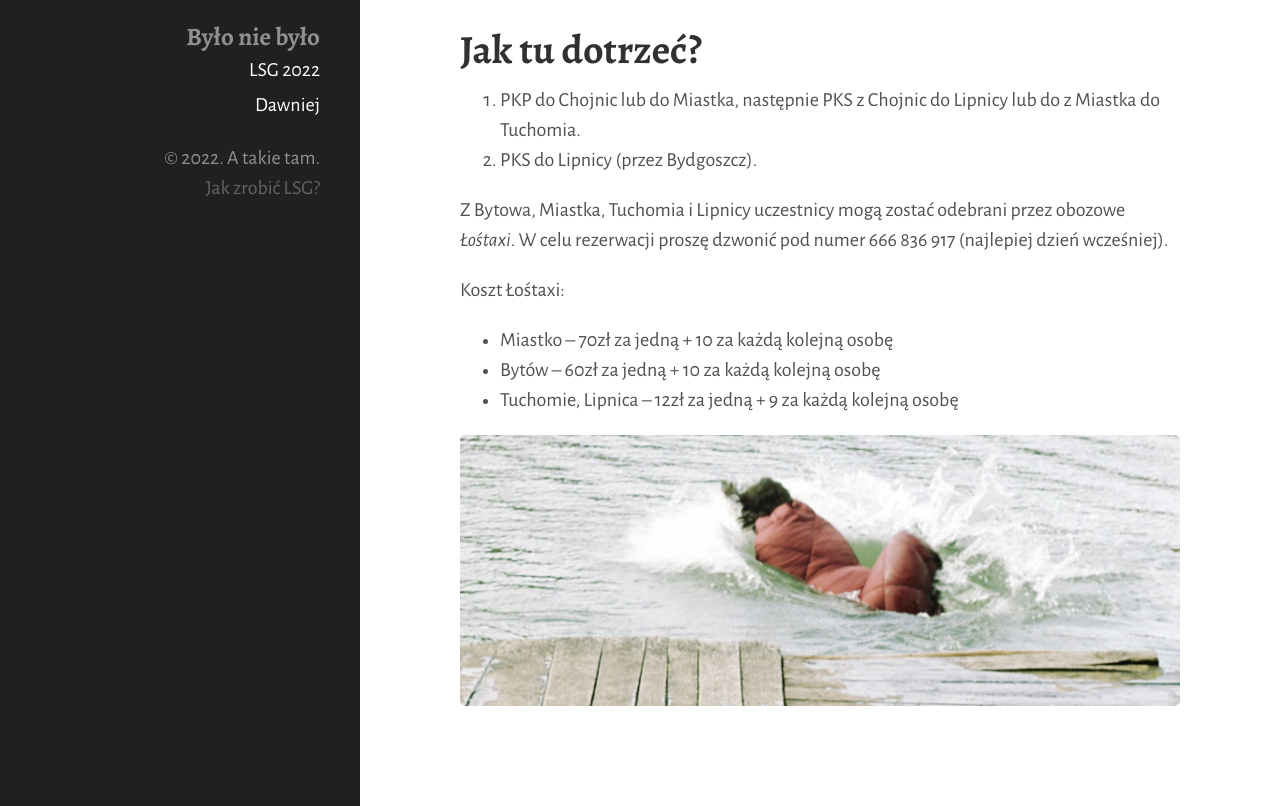
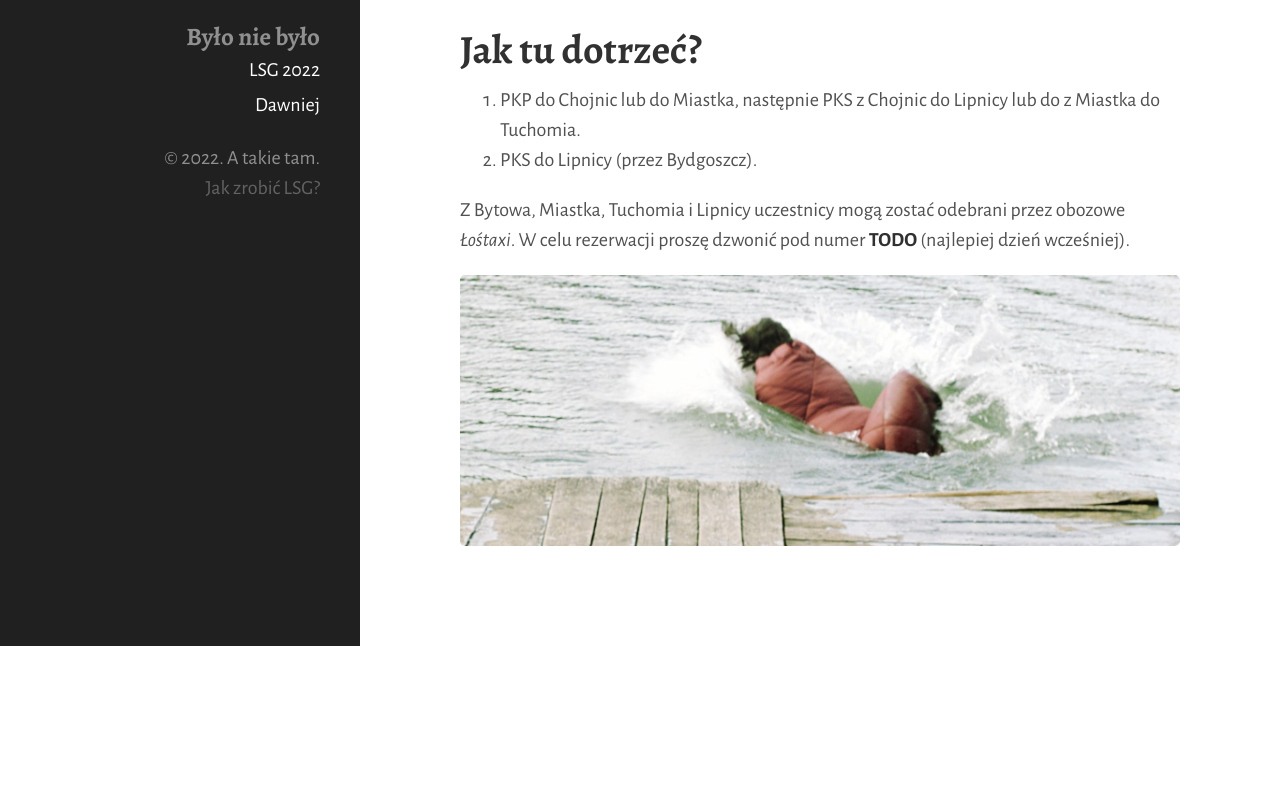
Before and after one commit to tasuki/lsg, a Jekyll site: the page built from mapa.md, in a window 1280 px wide and 900 px high, scrolled down 590 px, cut to the strip 94-900 px from the top of the window. Built offline with Jekyll 4.4.1, drawn with Linux system fonts in a browser that asks for light colours; nearby versions of some CDN libraries; after the commit the page ends 1330 px from its top, so only the background shows below that.

Commit message:
Mapy.cz slow, bring back the G... also Łośtax

```diff
--- a/mapa.md
+++ b/mapa.md
@@ -9,25 +9,22 @@ Przystanek Alaska
 Gliśno Wielkie 3
 77-130 Lipnica
 
-<!-- ffs friggen goggel losin things
-<iframe src="https://www.google.com/maps/embed?pb=!1m18!1m12!1m3!1d155184.2293570478!2d17.262679489888434!3d54.10749304699728!2m3!1f0!2f0!3f0!3m2!1i1024!2i768!4f13.1!3m3!1m2!1s0x470204cd93cb0297%3A0xbe68d3ed2dc413b3!2sPrzystanek+Alaska!5e0!3m2!1sen!2sus!4v1466351397921"
+<iframe src="https://www.google.com/maps/embed?pb=!1m14!1m8!1m3!1d974214.8425178982!2d16.461922195576527!3d53.94084865804974!3m2!1i1024!2i768!4f13.1!3m3!1m2!1s0x470204cd92f5b3a7%3A0x142d6def33705aef!2sGli%C5%9Bno%20Wielkie%203%2C%2077-130%20Gli%C5%9Bno%20Wielkie!5e0!3m2!1sen!2spl!4v1659384842569!5m2!1sen!2spl"
     width="100%" height="450" frameborder="0" style="border:0" allowfullscreen></iframe>
--->
-
-<iframe src="https://en.frame.mapy.cz/s/hamudufeto"
-    width="100%" height="450" frameborder="0" style="border:0"></iframe>
 
 ## Jak tu dotrzeć?
 
 1. PKP do Chojnic lub do Miastka, następnie PKS z Chojnic do Lipnicy lub do z Miastka do Tuchomia.
 2. PKS do Lipnicy (przez Bydgoszcz).
 
-Z Bytowa, Miastka, Tuchomia i Lipnicy uczestnicy mogą zostać odebrani przez obozowe *Łośtaxi*. W celu rezerwacji proszę dzwonić pod numer 666 836 917 (najlepiej dzień wcześniej).
+Z Bytowa, Miastka, Tuchomia i Lipnicy uczestnicy mogą zostać odebrani przez obozowe *Łośtaxi*. W celu rezerwacji proszę dzwonić pod numer **TODO** (najlepiej dzień wcześniej).
 
+<!--
 Koszt Łośtaxi:
 
 - Miastko -- 70zł za jedną + 10 za każdą kolejną osobę
 - Bytów -- 60zł za jedną + 10 za każdą kolejną osobę
 - Tuchomie, Lipnica -- 12zł za jedną + 9 za każdą kolejną osobę
+-->
 
 ![spiwor](/public/spiwor.jpg)
```
